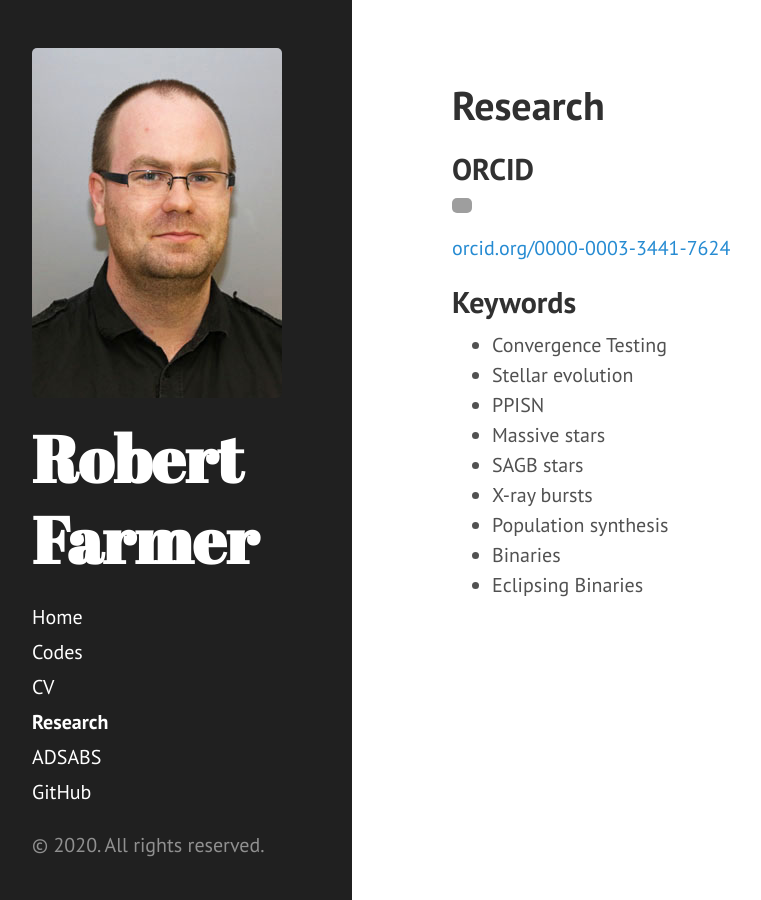
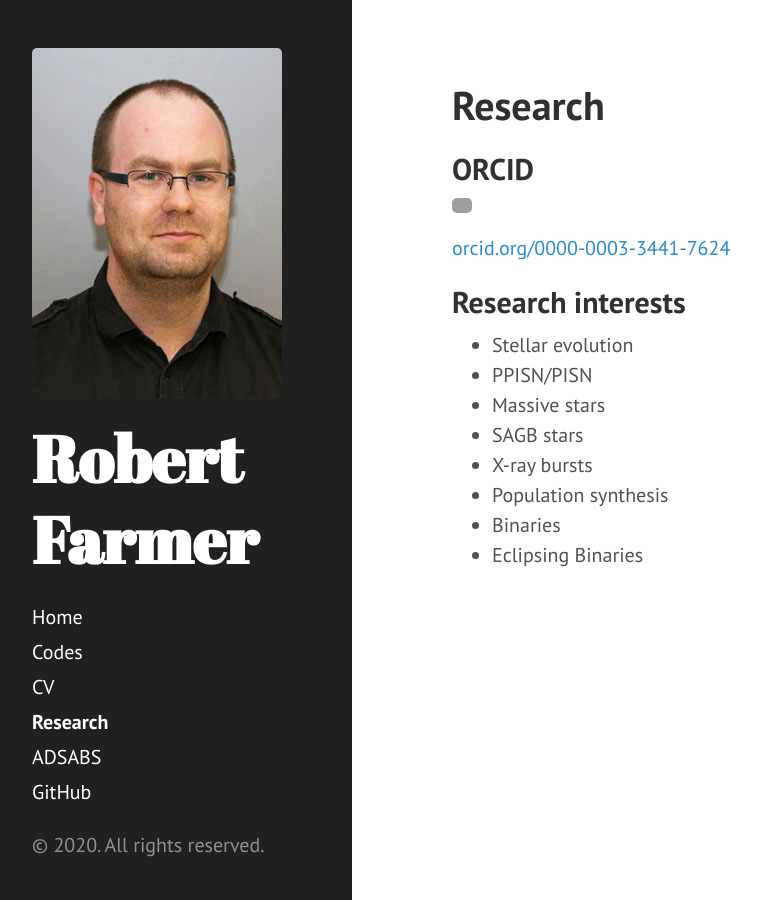
Before and after one commit to rjfarmer/rjfarmer.github.io, a Jekyll site: the page built from research.md, in a window 1280 px wide. Shown: the whole page, without its empty margins (8-769 px from the left). Built offline with Jekyll 4.4.1, drawn with Linux system fonts in a browser that asks for light colours; grey boxes are pictures that could not be loaded.

Commit message:
Update research interests

```diff
--- a/research.md
+++ b/research.md
@@ -8,11 +8,10 @@ title: Research
 <a href="https://orcid.org/0000-0003-3441-7624" target="orcid.widget" rel="noopener noreferrer" style="vertical-align:top;"><img src="https://orcid.org/sites/default/files/images/orcid_16x16.png" style="width:1em;margin-right:.5em;" alt="ORCID iD icon">orcid.org/0000-0003-3441-7624</a>
 
 
-## Keywords
+## Research interests
 
-* Convergence Testing
 * Stellar evolution
-* PPISN
+* PPISN/PISN
 * Massive stars
 * SAGB stars
 * X-ray bursts
```
